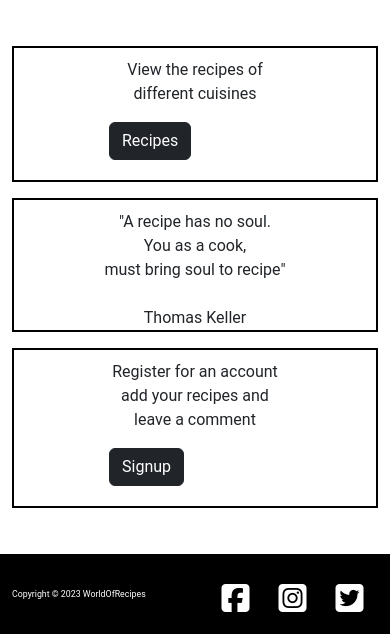
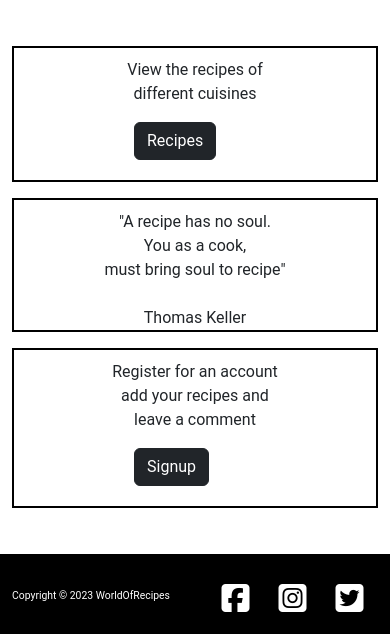
Before and after one commit to Dania2021/world-of-recipes, a Django app: page / in a window 390 px wide. Shown: the part 522-1156 px from the top of the page. Run offline with Django 3.2, Linux system fonts and the light colour scheme; some libraries are stand-ins or nearby versions; some web fonts are replaced.

Commit message:
Add media query for screen of min-width 375px

```diff
--- a/static/css/style.css
+++ b/static/css/style.css
@@ -118,3 +118,12 @@ footer p{
         font-size: 55%;
     }
 }
+
+@media screen and (min-width: 375px) {
+    .btn-dark {
+        margin-left: 120px;
+    }
+    footer p {
+        font-size: 65%;
+    }
+}
```
